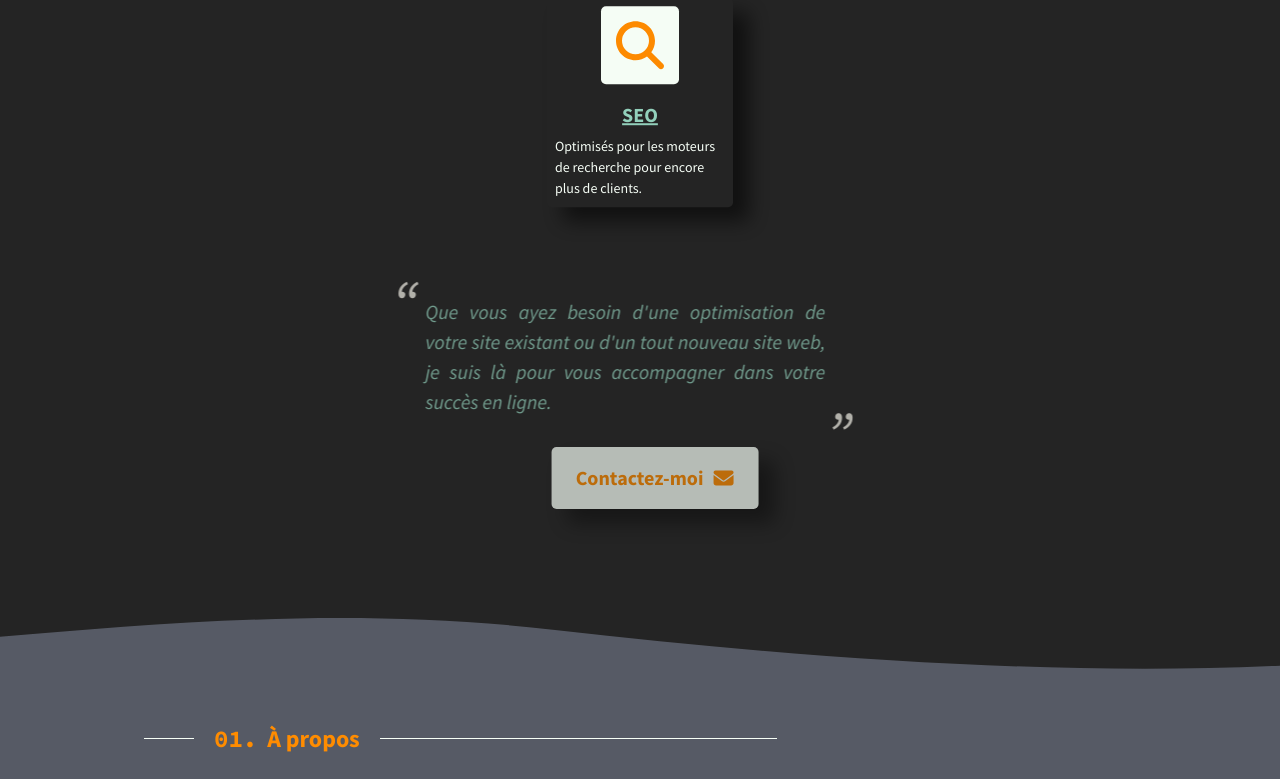
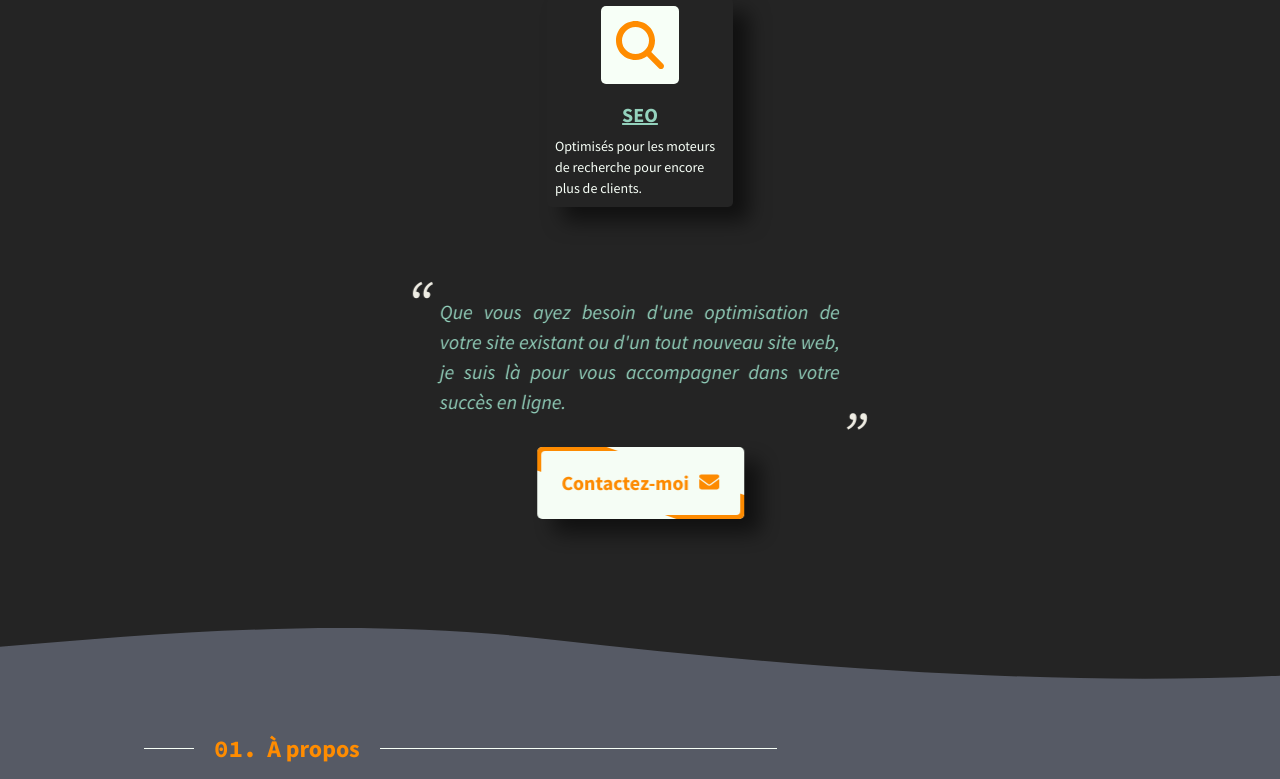
Before and after one commit to BuckyBuck135/Portfolio, a React (Vite) app: page / in a window 1280 px wide. Shown: the part 666-1445 px from the top of the page. Built offline with nearby package versions, Linux system fonts and the light colour scheme.

Commit message:
CTA animation

```diff
--- a/src/Components/Intro/Intro.css
+++ b/src/Components/Intro/Intro.css
@@ -1,9 +1,3 @@
-:root {
-   --typewriterSpeed: 3.5s;
-   --typewriterCharacters: 22;
-   --fadeInUpDelay: calc(var(--typewriterSpeed) + 1s)
-}
-
 /* LAYOUT */
 .section--intro {
     background-color: var(--dark-slate);
@@ -24,10 +18,6 @@
 .intro--bio > h3 {
     font-family: var(--font-mono);
 }
-
-/* h1, h2, h3 {
-    font-size: clamp(1.8rem, 5vw, 3rem);
-} */
 
 .intro--bio > h1 {
     color: var(--accent);
@@ -97,16 +87,29 @@ blockquote::after {
     background-color: var(--white);
     gap: 0.5em;
     width: 175px;
-    height: 50px;
+    height: 60px;
     transition: var(--transition);
     box-shadow: 16px 14px 20px #0000008c;
+    cursor: pointer;
+    position: relative;
+    overflow: hidden;
 }
 
-/* .CTA:hover {
-    transform: scale(1.);
-} */
+.CTA-text {
+    z-index: 2;
+}
+
+.CTA-text svg {
+    margin-left: 0.5em;
+}
 
 /* ANIMATIONS & EFFECTS */
+:root {
+    --typewriterSpeed: 2.5s;
+    --typewriterCharacters: 22;
+    --fadeInUpDelay: calc(var(--typewriterSpeed) + 1s)
+ }
+
 h1::before,
 h1::after {
     position: absolute;
@@ -161,6 +164,32 @@ h1::after {
     }
 }
 
+@media ( prefers-reduced-motion: no-preference ) {
+
+    .CTA::before {
+        content: "";
+        position: absolute;
+        width: 110%;
+        height: 45px;
+        background: var(--accent);
+        animation: rotate 6s linear infinite;
+    }
+
+    .CTA::after {
+        content: "";
+        position: absolute;
+        background: var(--white);
+        inset: 4px;
+        border-radius: 4px;
+    }
+
+    @keyframes rotate {
+        to {
+            transform: rotate(360deg);
+        }
+    }
+}
+
 /* MEDIA QUERIES */
 
 @media screen and (min-width: 768px){
--- a/src/Components/Intro/Intro.jsx
+++ b/src/Components/Intro/Intro.jsx
@@ -2,9 +2,6 @@ import React from "react"
 import TechCard from "../../Components/TechCard/TechCard"
 import { FontAwesomeIcon } from '@fortawesome/react-fontawesome'
 import { faEnvelope } from '@fortawesome/free-solid-svg-icons'
-// import { FontAwesomeIcon } from '@fortawesome/react-fontawesome'
-// import { faTruckFast, faLightbulb, faMobileScreenButton, faWandMagicSparkles} from '@fortawesome/free-solid-svg-icons'
-
 import "./Intro.css"
 import data from "../TechCard/TechCard-data"
 
@@ -32,13 +29,12 @@ export default function Intro() {
                 </div>
                 <div className="intro--cards fadeInUp">
                 {techCards}
-
-                    {/* <div className="intro--cards-wrapper">
-                    </div> */}
                 </div>
                 <blockquote className="fadeInUp fadeInLeft">Que vous ayez besoin d'une optimisation de votre site existant ou d'un tout nouveau site web,
                 je suis là pour vous accompagner dans votre succès en ligne.</blockquote>
-                <a href="#section--contact" className="CTA fadeInUp fadeInRight">Contactez-moi<FontAwesomeIcon icon={faEnvelope} /></a>
+                <a href="#section--contact" className="CTA fadeInUp fadeInRight">
+                    <div className="CTA-text">Contactez-moi<FontAwesomeIcon icon={faEnvelope}/></div>
+                </a>
             </div>
         </section>
     )
```
